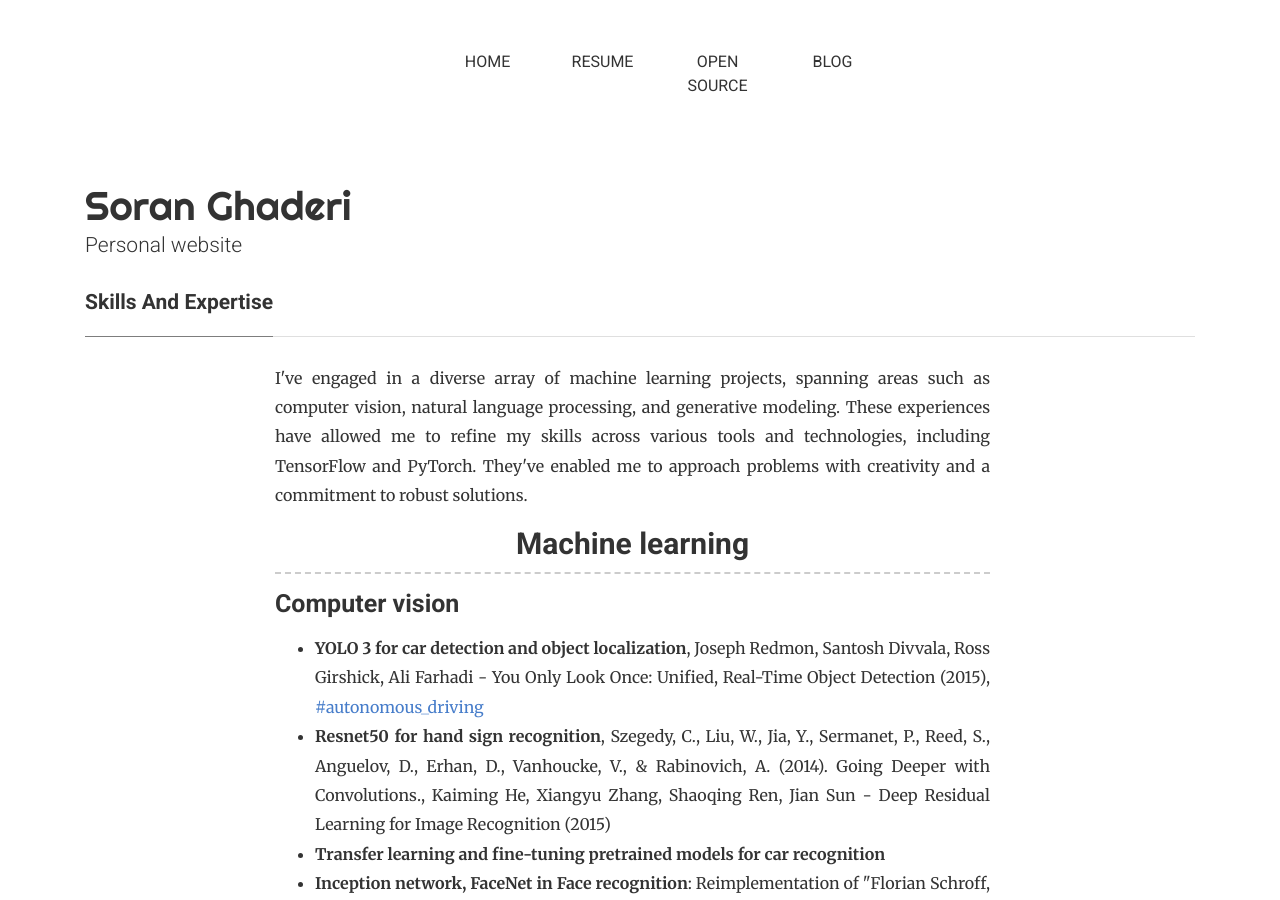
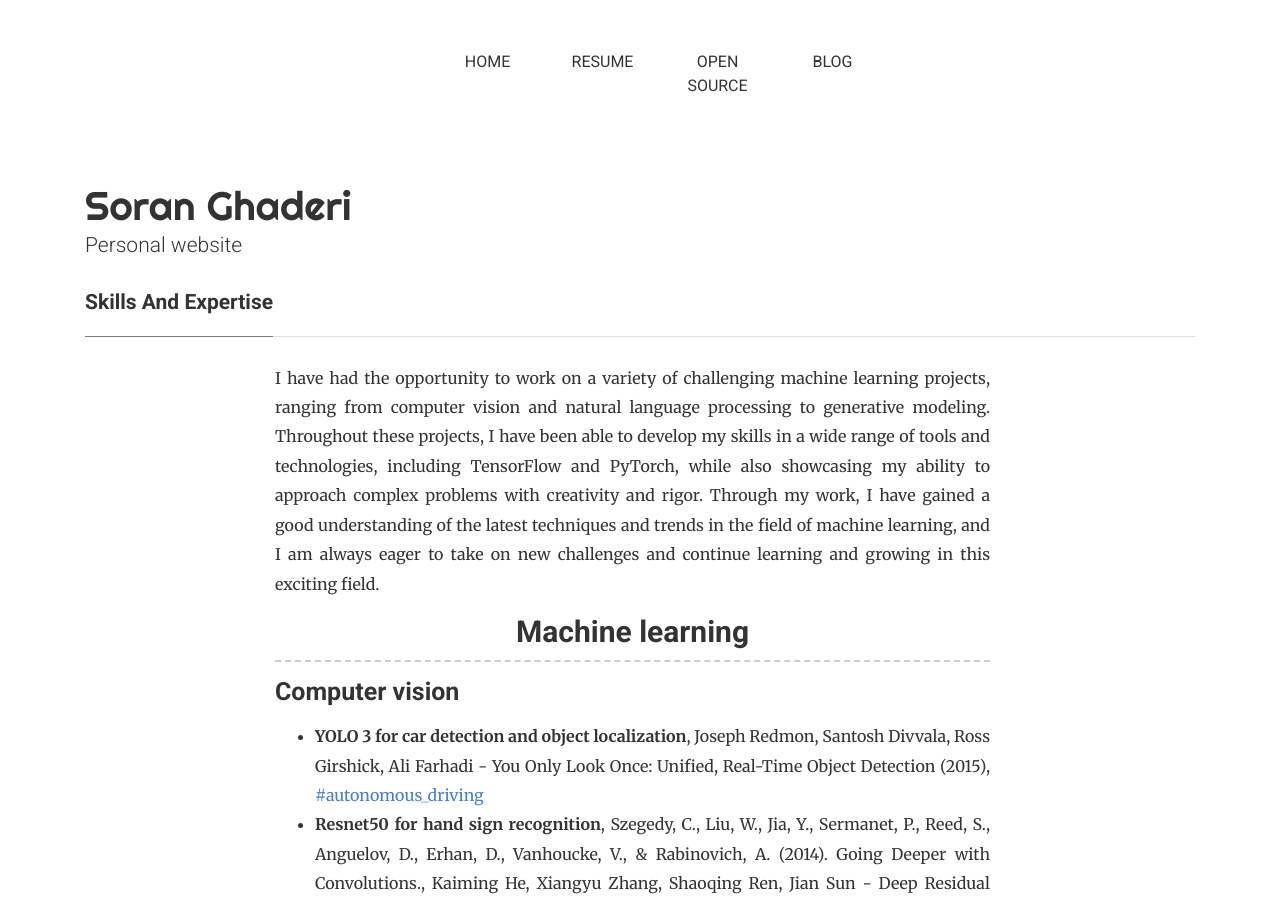
Before and after one commit to soran-ghaderi/soran-ghaderi.github.io, a Jekyll site: the page built from _pages/skills.html, in a window 1280 px wide and 900 px high. Built offline with Jekyll 4.4.1, drawn with Linux system fonts in a browser that asks for light colours; nearby versions of some CDN libraries.

Commit message:
Revert "doc: update the about section in the skills page"
This reverts commit 2df4c0173ac30b32fc8b1d5147d22fefafd12064.

```diff
--- a/_pages/skills.html
+++ b/_pages/skills.html
@@ -8,11 +8,13 @@ comments: false
 
 <div class="row justify-content-between">
 <div class="col-md-8 pr-5">
-    <p>I've engaged in a diverse array of machine learning projects, spanning areas such
-        as computer vision, natural language processing, and generative modeling. These experiences have allowed me to
-        refine my skills across various tools and technologies, including TensorFlow and PyTorch. They've
-        enabled me to approach problems with creativity and a commitment to robust solutions.
-        </p>
+    <p>I have had the opportunity to work on a variety of challenging machine learning projects, ranging from computer
+        vision and natural language processing to generative modeling. Throughout these
+        projects, I have been able to develop my skills in a wide range of tools and technologies, including
+        TensorFlow and PyTorch, while also showcasing my ability to approach complex problems with creativity
+        and rigor. Through my work, I have gained a good understanding of the latest techniques and trends in the
+        field of machine learning, and I am always eager to take on new challenges and continue learning and growing
+        in this exciting field.</p>
 
     <h3>Machine learning</h3>
     <h4>Computer vision</h4>
```
